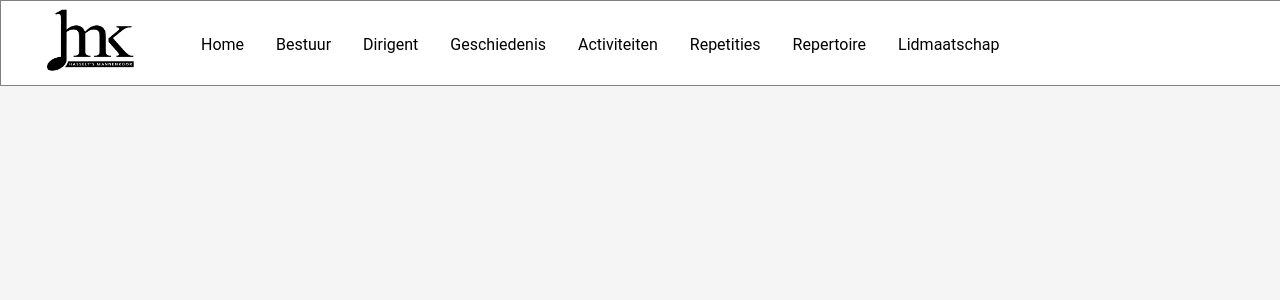
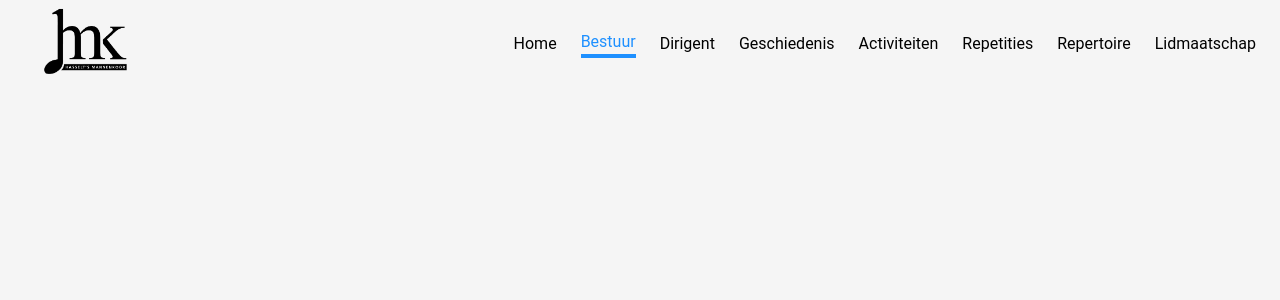
Before and after one commit to Rick-VA/mannenkoor-hasselt, a Vue app: page /bestuur in a window 1280 px wide. Shown: the top 300 px of the page. Built offline with nearby package versions, Linux system fonts and the light colour scheme.

Commit message:
completed the navbar

```diff
--- a/src/components/NavBarComponent.vue
+++ b/src/components/NavBarComponent.vue
@@ -1,20 +1,26 @@
 <template>
-  <div class="navbar">
-    <div class="navbar__wrapper">
+  <nav class="navbar">
+
       <RouterLink to="/">
-        <img src="/img/hasselts_mannenkoor_logo.png" alt="logo" class="navbar__logo">
+        <img  src="/img/hasselts_mannenkoor_logo.png" alt="logo" class="nav-logo">
       </RouterLink>
-      <div class="navbar__items">
-        <router-link :to="item.route" v-for="item in items" :key="item.name" class="navbar__items__item">
-          <span>{{ item.name }}</span>
-        </router-link>
+      <ul class="nav-menu">
+          <router-link :to="item.route" v-for="item in items" :key="item.name" class="nav-link" active-class="activeLink">
+            <li class="nav-item">{{ item.name }}</li>
+          </router-link>
+      </ul>
+      <div class="hamburger">
+        <span class="bar"></span>
+        <span class="bar"></span>
+        <span class="bar"></span>
       </div>
-    </div>
-  </div>
+    </nav>
+
 </template>
 
 <script>
 export default {
+  hamburger: '',
   data() {
     return {
       items: [
@@ -52,89 +58,115 @@ export default {
         },
       ]
     }
-  }
+  },
 }
 </script>
 
 <style lang="scss" scoped>
-.navbar {
-  width: 100%;
-  border: 0.5px solid grey;
-  position: fixed;
-  top: 0;
-  left: 0;
-  background-color: white;
-  z-index: 99;
-
-  &__wrapper {
-    width: 90%;
-    max-width: 93.75rem;
-    margin: 0 auto;
-    display: flex;
-    align-items: center;
+  *{
+    padding: 0;
+    margin: 0;
+    box-sizing: border-box;
   }
 
-  &__logo {
-    height: 8.5rem;
-    aspect-ratio: 3/2;
-    margin: 0 2rem;
+  header {
+    background: #f5f5f5;
   }
 
-  &__items {
+  li {
+    list-style: none;
+  }
+
+  .navbar {
+    min-height: 5rem;
     display: flex;
-    margin: 0 2rem;
+    justify-content: space-between;
+    align-items: center;
+    padding: 0 1.5rem;
+  }
 
-    &__item {
-      font-size: 20px;
-      padding: 1.5rem 1rem;
-      text-transform: capitalize;
-      box-sizing: border-box;
-      border-bottom: .625rem solid #FFFFFF00;
-      height: 3rem;
+  span {
+    padding: 0 .5rem;
+  }
 
-      &:hover {
-        border-bottom: solid blue;
-        color: blue;
-      }
+  .nav-link.activeLink {
+    border-bottom: solid 0.25rem dodgerblue;
+    color: dodgerblue;
+  }
 
-    }
+  .nav-menu {
+    display: flex;
+    justify-content: flex-end;
+    align-items: center;
+    gap: 1.5rem;
   }
-}
 
-@media (max-width: 1330px) {
-  .navbar {
-    display: flex;
-    flex-direction: column;
-    align-items: center;
-    justify-content: center;
+  .nav-logo {
+    width: 8rem;
+    aspect-ratio: 3/2;
+    object-fit: contain;
+  }
 
-    &__wrapper {
-      width: 100%;
-      max-width: none;
-      margin: 0;
-    }
+  .nav-link {
+    padding-bottom: 3px;
+  }
 
-    &__logo {
-      height: 5rem;
-    }
+  .nav-link:hover {
+    border-bottom: solid 0.25rem dodgerblue;
+    color: dodgerblue;
+  }
 
-    &__items {
-      margin: 0;
+  .hamburger {
+    display: none;
+    cursor: pointer;
+  }
 
-      &__item {
-        font-size: 1rem;
-        padding: 1rem;
-        border-bottom: none;
-        height: 3rem;
-      }
-    }
+  .bar {
+    display: block;
+    width: 25px;
+    height: 3px;
+    margin: 5px auto;
+    -webkit-transition: all 0.3s ease-in-out;
+    transition: all 0.3s ease-in-out;
+    background: black;
+  }
 
-    &__mobile-toggle {
+  @media (max-width: 900px) {
+    .hamburger {
       display: block;
     }
 
+    .hamburger.active .bar:nth-child(2) {
+      opacity: 0;
+    }
 
+    .hamburger.active .bar:nth-child(1) {
+      transform: translateY(8px) rotate(45deg);
+    }
+
+    .hamburger.active .bar:nth-child(3) {
+      transform: translateY(-8px) rotate(-45deg);
+    }
+
+    .nav-menu {
+      position: fixed;
+      left: -100%;
+      top: 80px;
+      gap: 0;
+      display: flex;
+      flex-direction: column;
+      background: #f5f5f5;
+      width: 100%;
+      text-align: center;
+      transition: 0.3s;
+    }
+
+    .nav-item {
+      margin: 0.75rem 0;
+    }
+
+    .nav-menu.active {
+      left: 0;
+    }
   }
-
-}
 </style>
--- a/src/main.js
+++ b/src/main.js
@@ -3,9 +3,25 @@ import './assets/main.scss'
 import { createApp } from 'vue'
 import App from './App.vue'
 import router from './router'
+import {createRouter} from "vue-router";
 
 const app = createApp(App)
 
 app.use(router)
 
 app.mount('#app')
+
+
+const hamburger = document.querySelector(".hamburger");
+const navMenu = document.querySelector(".nav-menu");
+
+hamburger.addEventListener("click", () => {
+    hamburger.classList.toggle("active");
+    navMenu.classList.toggle("active");
+});
+
+document.querySelectorAll(".nav-link").forEach(n =>
+ n.addEventListener("click", () => {
+     hamburger.classList.remove("active");
+     navMenu.classList.remove("active");
+ }));
--- a/src/router/index.js
+++ b/src/router/index.js
@@ -1,5 +1,6 @@
 import { createRouter, createWebHistory } from 'vue-router'
 import HomeView from '../views/HomeView.vue'
+import BestuurView from '../views/BestuurView.vue'
 
 const router = createRouter({
   history: createWebHistory(import.meta.env.BASE_URL),
@@ -9,7 +10,13 @@ const router = createRouter({
       name: 'home',
       component: HomeView
     },
-  ]
+    {
+      path: '/bestuur',
+      name: 'bestuur',
+      component: BestuurView
+    }
+  ],
+  linkExactActiveClass: 'activeLink',
 })
 
 export default router
--- /dev/null
+++ b/src/views/BestuurView.vue
@@ -0,0 +1,11 @@
+<template>
+
+</template>
+
+<script>
+
+</script>
+
+<style scoped>
+
+</style>
```
